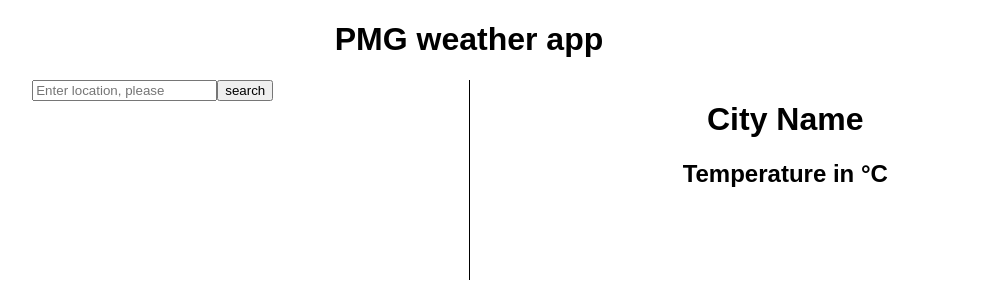
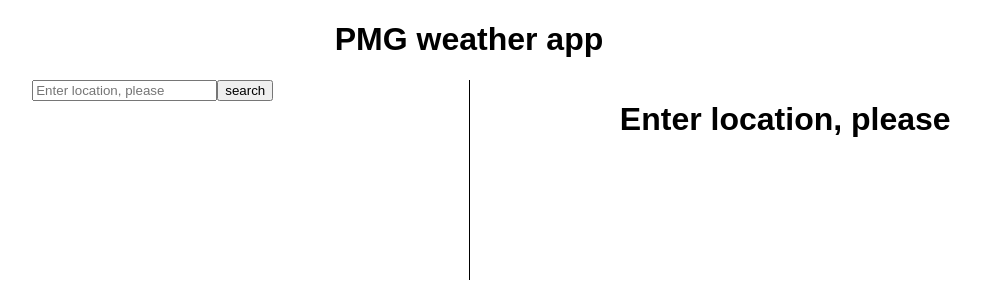
Before and after one commit to oldotcom/pmg-weather-app, a React (Create React App) app: page / in a window 1280 px wide. Shown: the top 300 px of the page, without its empty margins (171-1152 px from the left). Built offline with nearby package versions, Linux system fonts and the light colour scheme.

Commit message:
add new variables, edit right-panel

```diff
--- a/src/App.js
+++ b/src/App.js
@@ -7,13 +7,13 @@ export default function App() {
   const getResource = async (url) => {
     let res = await fetch(url);
 
-    // const errorMessage = () => {
-    //   alert("Enter correct location name, please ;)");
-    // };
+    const errorMessage = () => {
+      alert("Enter correct location name, please ;)");
+    };
 
-    // if (!res.ok) {
-    //   errorMessage();
-    // }
+    if (!res.ok) {
+      errorMessage();
+    }
 
     return await res.json();
   }
@@ -24,7 +24,7 @@ export default function App() {
 
   const getData = async () => {
     const _apiKey = "API_KEY";
-    const url = `https://api.weatherapi.com/v1/current.json?key=${_apiKey}&q=london`;
+    const url = `https://api.weatherapi.com/v1/current.json?key=${_apiKey}&q=${value}`;
     const res = await getResource(url);
 
     setlocation((location) => res.location.name);
@@ -39,6 +39,9 @@ export default function App() {
     getData();
     setValue((value) => "");
   };
+
+  const defaultValue = "Enter location, please";
+  const degree = " °C";
 
   return (
     <div className="App">
@@ -61,8 +64,11 @@ export default function App() {
         </div>
 
         <div className="right-panel">
-          <h1>City Name</h1>
-          <h2>Temperature in °C</h2>
+          <h1>{!location ? defaultValue : location}</h1>
+          <h2>
+            {!temp ? "" : temp}
+            {!temp ? "" : degree}
+          </h2>
         </div>
       </div>
     </div>
```
